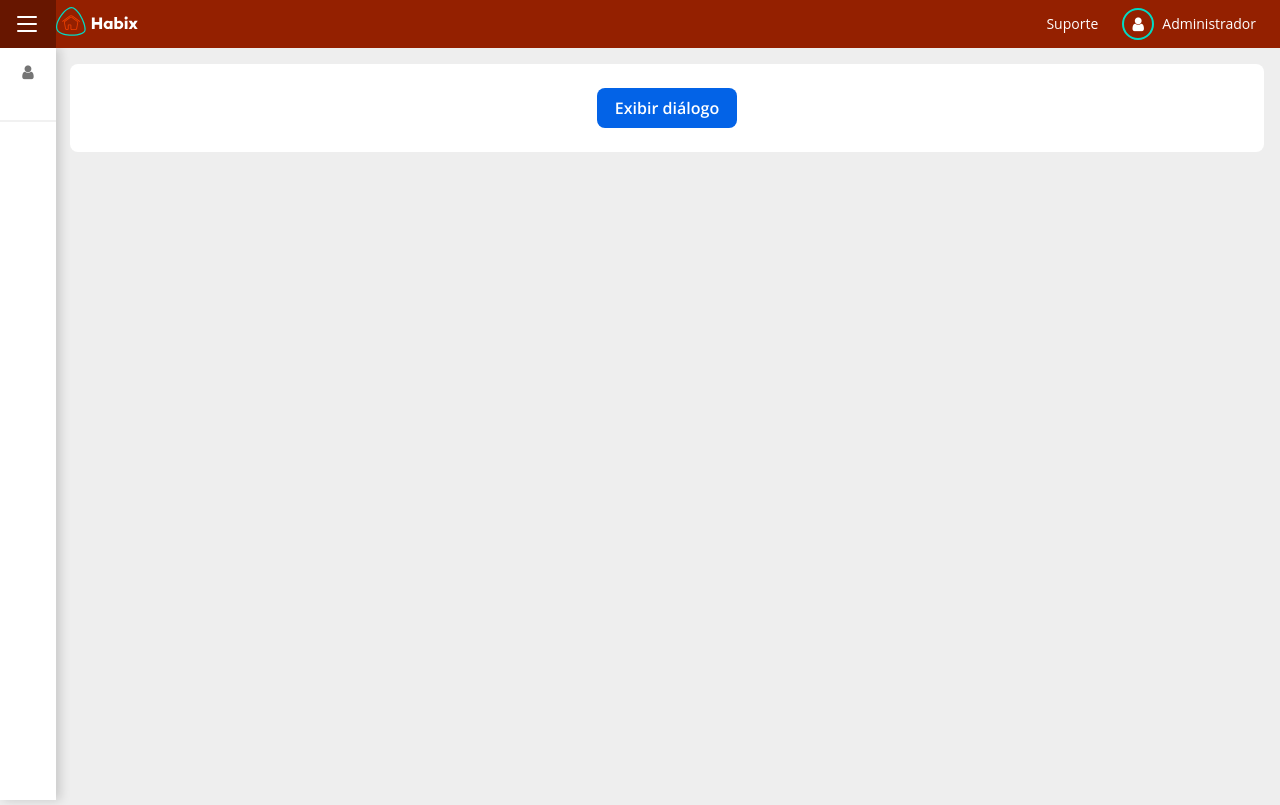
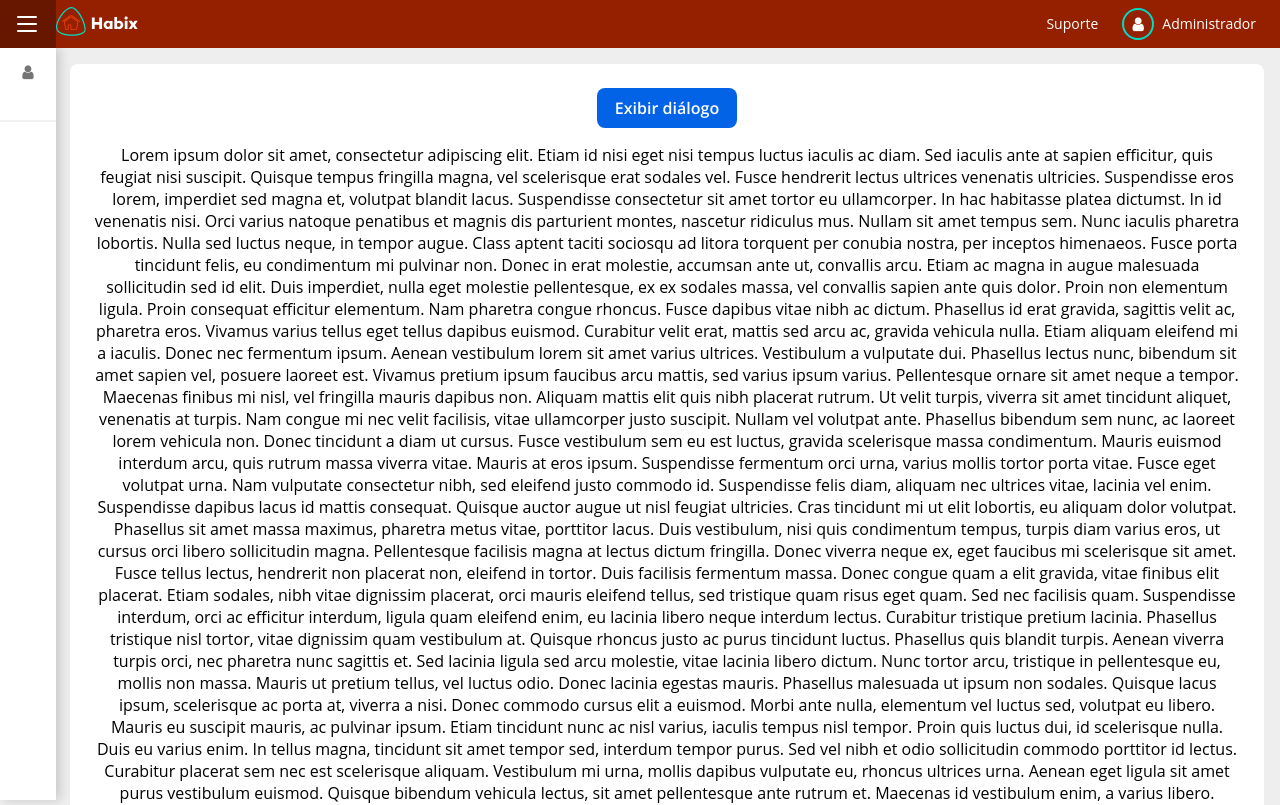
Before and after one commit to caiocolaiacovo/habix-componentes, a React (Create React App) app: page / in a window 1280 px wide. Shown: the top 805 px of the page. Built offline with nearby package versions, Linux system fonts and the light colour scheme; a web font is replaced by a local one.

Commit message:
Alterando diálogo

```diff
--- a/src/App.js
+++ b/src/App.js
@@ -93,6 +93,27 @@ class App extends Component {
             fecharDialogo={() => this.fecharModal() }
             acaoPrincipal={() => this.acaoPrincipal() } />
           <button className="botao botao_medio" onClick={() => this.exibirModal() }>Exibir diálogo</button>
+          <p>
+          Lorem ipsum dolor sit amet, consectetur adipiscing elit. Etiam id nisi eget nisi tempus luctus iaculis ac diam. Sed iaculis ante at sapien efficitur, quis feugiat nisi suscipit. Quisque tempus fringilla magna, vel scelerisque erat sodales vel. Fusce hendrerit lectus ultrices venenatis ultricies. Suspendisse eros lorem, imperdiet sed magna et, volutpat blandit lacus. Suspendisse consectetur sit amet tortor eu ullamcorper. In hac habitasse platea dictumst. In id venenatis nisi.
+
+Orci varius natoque penatibus et magnis dis parturient montes, nascetur ridiculus mus. Nullam sit amet tempus sem. Nunc iaculis pharetra lobortis. Nulla sed luctus neque, in tempor augue. Class aptent taciti sociosqu ad litora torquent per conubia nostra, per inceptos himenaeos. Fusce porta tincidunt felis, eu condimentum mi pulvinar non. Donec in erat molestie, accumsan ante ut, convallis arcu. Etiam ac magna in augue malesuada sollicitudin sed id elit. Duis imperdiet, nulla eget molestie pellentesque, ex ex sodales massa, vel convallis sapien ante quis dolor. Proin non elementum ligula. Proin consequat efficitur elementum. Nam pharetra congue rhoncus. Fusce dapibus vitae nibh ac dictum.
+
+Phasellus id erat gravida, sagittis velit ac, pharetra eros. Vivamus varius tellus eget tellus dapibus euismod. Curabitur velit erat, mattis sed arcu ac, gravida vehicula nulla. Etiam aliquam eleifend mi a iaculis. Donec nec fermentum ipsum. Aenean vestibulum lorem sit amet varius ultrices. Vestibulum a vulputate dui. Phasellus lectus nunc, bibendum sit amet sapien vel, posuere laoreet est. Vivamus pretium ipsum faucibus arcu mattis, sed varius ipsum varius. Pellentesque ornare sit amet neque a tempor. Maecenas finibus mi nisl, vel fringilla mauris dapibus non. Aliquam mattis elit quis nibh placerat rutrum. Ut velit turpis, viverra sit amet tincidunt aliquet, venenatis at turpis. Nam congue mi nec velit facilisis, vitae ullamcorper justo suscipit. Nullam vel volutpat ante.
+
+Phasellus bibendum sem nunc, ac laoreet lorem vehicula non. Donec tincidunt a diam ut cursus. Fusce vestibulum sem eu est luctus, gravida scelerisque massa condimentum. Mauris euismod interdum arcu, quis rutrum massa viverra vitae. Mauris at eros ipsum. Suspendisse fermentum orci urna, varius mollis tortor porta vitae. Fusce eget volutpat urna. Nam vulputate consectetur nibh, sed eleifend justo commodo id. Suspendisse felis diam, aliquam nec ultrices vitae, lacinia vel enim. Suspendisse dapibus lacus id mattis consequat. Quisque auctor augue ut nisl feugiat ultricies. Cras tincidunt mi ut elit lobortis, eu aliquam dolor volutpat. Phasellus sit amet massa maximus, pharetra metus vitae, porttitor lacus. Duis vestibulum, nisi quis condimentum tempus, turpis diam varius eros, ut cursus orci libero sollicitudin magna. Pellentesque facilisis magna at lectus dictum fringilla. Donec viverra neque ex, eget faucibus mi scelerisque sit amet.
+
+Fusce tellus lectus, hendrerit non placerat non, eleifend in tortor. Duis facilisis fermentum massa. Donec congue quam a elit gravida, vitae finibus elit placerat. Etiam sodales, nibh vitae dignissim placerat, orci mauris eleifend tellus, sed tristique quam risus eget quam. Sed nec facilisis quam. Suspendisse interdum, orci ac efficitur interdum, ligula quam eleifend enim, eu lacinia libero neque interdum lectus. Curabitur tristique pretium lacinia. Phasellus tristique nisl tortor, vitae dignissim quam vestibulum at. Quisque rhoncus justo ac purus tincidunt luctus. Phasellus quis blandit turpis. Aenean viverra turpis orci, nec pharetra nunc sagittis et. Sed lacinia ligula sed arcu molestie, vitae lacinia libero dictum. Nunc tortor arcu, tristique in pellentesque eu, mollis non massa.
+
+Mauris ut pretium tellus, vel luctus odio. Donec lacinia egestas mauris. Phasellus malesuada ut ipsum non sodales. Quisque lacus ipsum, scelerisque ac porta at, viverra a nisi. Donec commodo cursus elit a euismod. Morbi ante nulla, elementum vel luctus sed, volutpat eu libero. Mauris eu suscipit mauris, ac pulvinar ipsum. Etiam tincidunt nunc ac nisl varius, iaculis tempus nisl tempor. Proin quis luctus dui, id scelerisque nulla.
+
+Duis eu varius enim. In tellus magna, tincidunt sit amet tempor sed, interdum tempor purus. Sed vel nibh et odio sollicitudin commodo porttitor id lectus. Curabitur placerat sem nec est scelerisque aliquam. Vestibulum mi urna, mollis dapibus vulputate eu, rhoncus ultrices urna. Aenean eget ligula sit amet purus vestibulum euismod. Quisque bibendum vehicula lectus, sit amet pellentesque ante rutrum et.
+
+Maecenas id vestibulum enim, a varius libero. Quisque porttitor ac mi at convallis. Sed lobortis purus eu lacus dapibus dignissim. Aenean interdum dolor sit amet semper porttitor. Proin ut quam sed nulla euismod mollis in eu ex. Nullam egestas, nisl sed scelerisque posuere, mauris erat iaculis felis, et hendrerit magna ipsum non lacus. Nunc ut suscipit purus.
+
+Praesent pretium sodales odio, non scelerisque nulla placerat id. Sed bibendum elementum lectus. Integer vitae velit ut nisi iaculis mollis nec non metus. Donec ut leo in velit condimentum mattis eget non dui. Mauris vitae est in ligula volutpat dignissim. Etiam quis libero in arcu auctor porttitor in et tellus. Nullam lobortis nibh non odio accumsan pulvinar.
+
+Vivamus nec diam metus. Nunc magna velit, interdum non gravida ac, tincidunt ac mauris. Nunc euismod tincidunt turpis, ut placerat justo mattis eu. Maecenas eu neque convallis, suscipit arcu sed, ullamcorper mauris. Etiam orci mauris, tempor non maximus id, gravida sed felis. Fusce tincidunt mauris sed ultricies mollis. Maecenas vehicula tempor lacus finibus consequat. Vestibulum porta neque et neque commodo elementum. Sed in facilisis erat, eu aliquam purus. Suspendisse risus quam, iaculis vel neque id, dignissim sodales mi. Nullam id turpis risus.
+          </p>
         </section>
       </main>
     </div>
--- a/src/componentes/Dialogo.js
+++ b/src/componentes/Dialogo.js
@@ -4,7 +4,16 @@ class Dialogo extends Component {
   constructor(props) {
     super(props);
 
-    document.body.style.overflowY = 'hidden';
+    this.state = {};
+  }
+
+  componentWillUpdate(nextProps) {
+    console.log('document.body.style.overflowY: ', document.body.style.overflowY);
+
+    if (nextProps.deveSerExibido)
+      document.body.style.overflowY = 'hidden';
+    else
+      document.body.style.overflowY = '';
   }
 
   render() {
```
